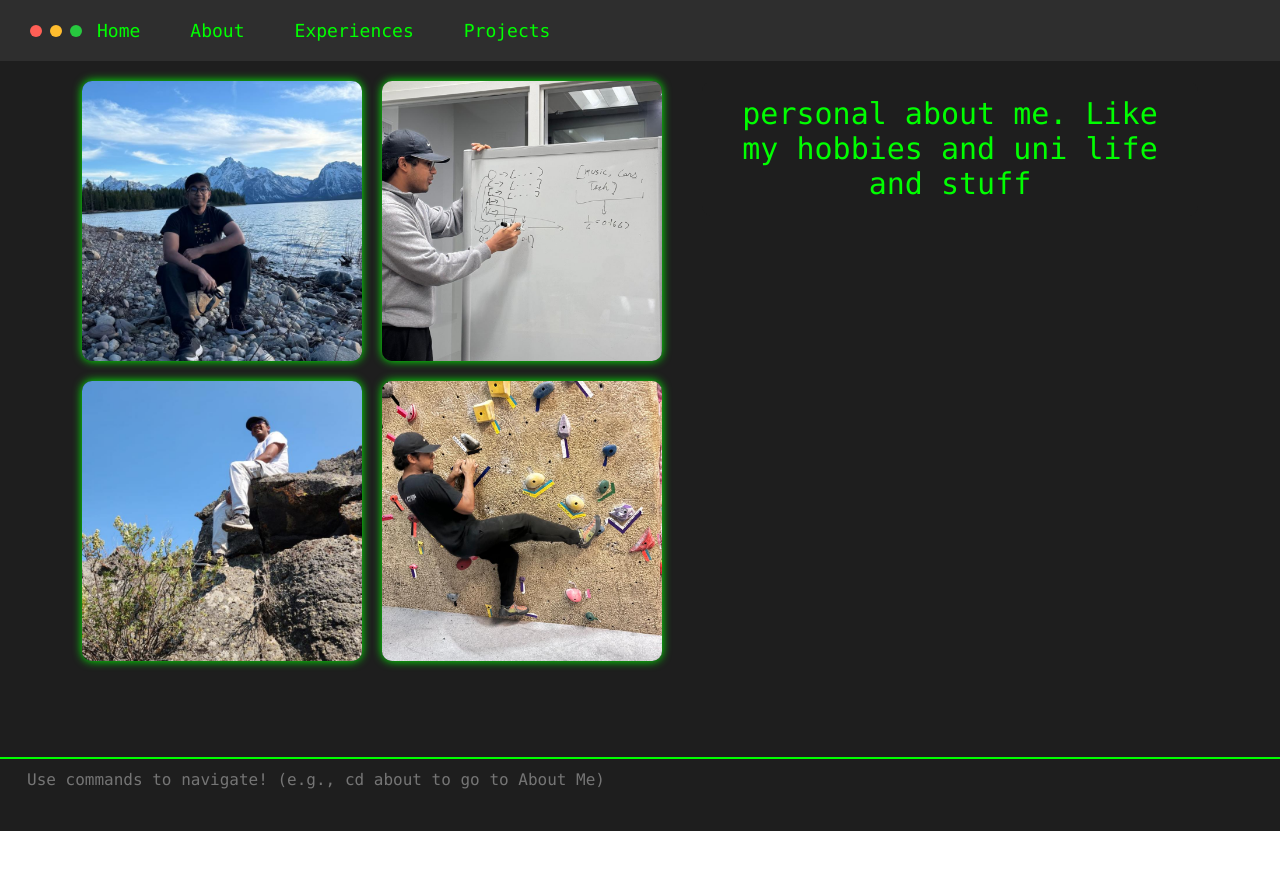
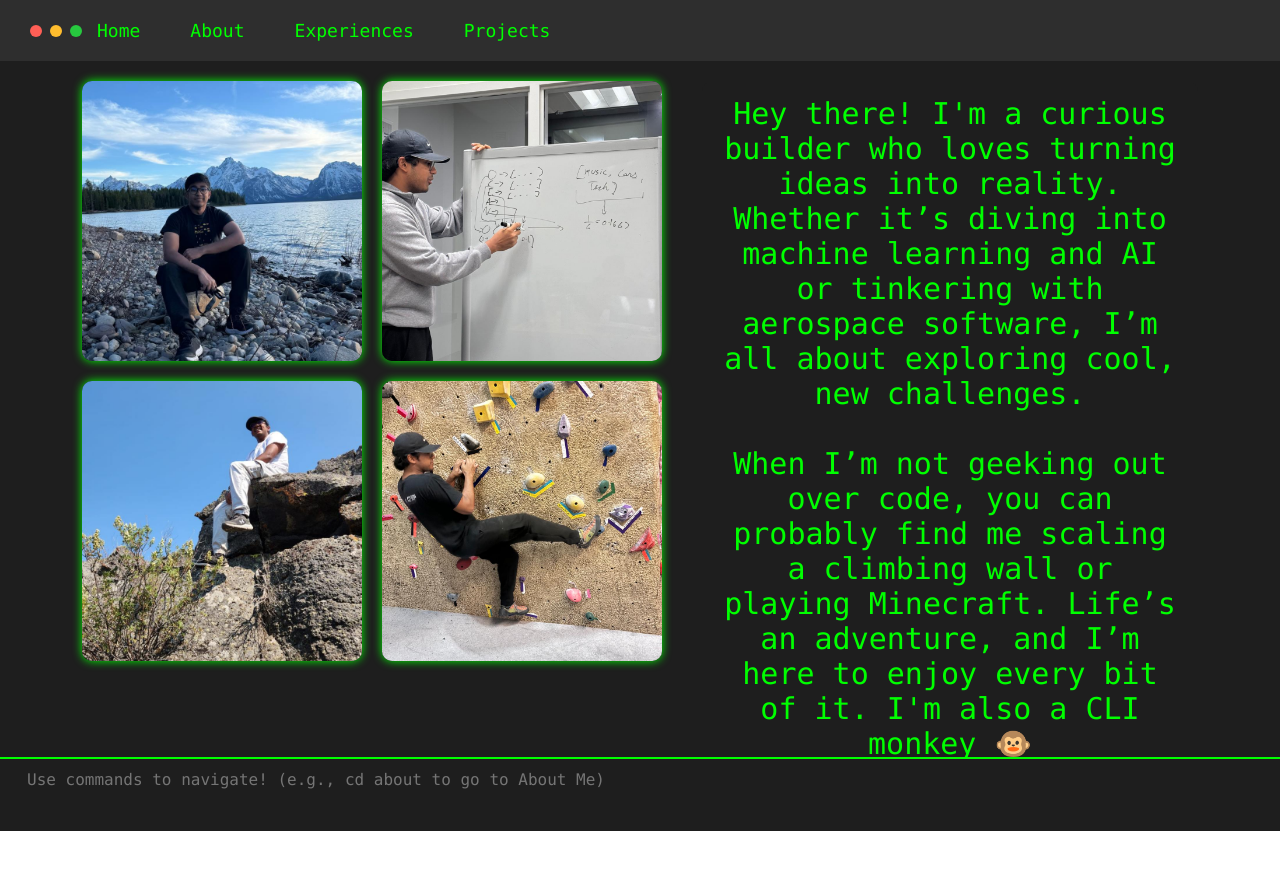
Before and after one commit to Rai1975/portfolio, a React (Create React App) app in the folder portfolio/: page /about in a window 1280 px wide. Shown: the top 870 px of the page. Built offline with nearby package versions, Linux system fonts and the light colour scheme.

Commit message:
About me text updated.

```diff
--- a/portfolio/src/pages/About-me.js
+++ b/portfolio/src/pages/About-me.js
@@ -13,7 +13,8 @@ const About = () => {
   \nI am interested in data science, machine learning, and artificial intelligence. I enjoy building things and prefer to learn new things by making.
   \nOutside the software realm, I also love climbing, motorsports, photography, and music!\n`
 
-  const altAboutme = `personal about me. Like my hobbies and uni life and stuff`
+  const altAboutme = `Hey there! I'm a curious builder who loves turning ideas into reality. Whether it’s diving into machine learning and AI or tinkering with aerospace software, I’m all about exploring cool, new challenges.\n
+When I’m not geeking out over code, you can probably find me scaling a climbing wall or playing Minecraft. Life’s an adventure, and I’m here to enjoy every bit of it. I'm also a CLI monkey 🐵`
 
   const contentChunks = [
     { type: 'text', value: isLandingPage ? aboutMe : altAboutme }
```
